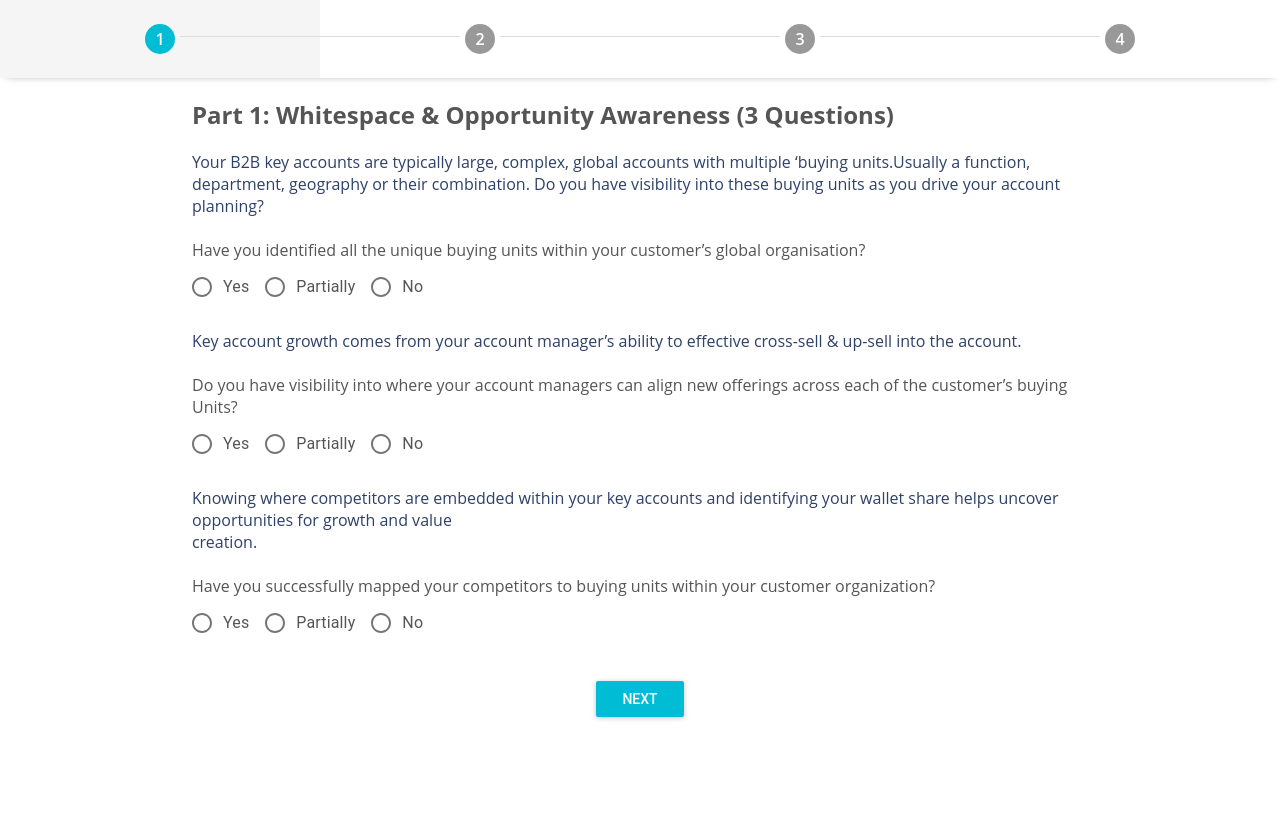
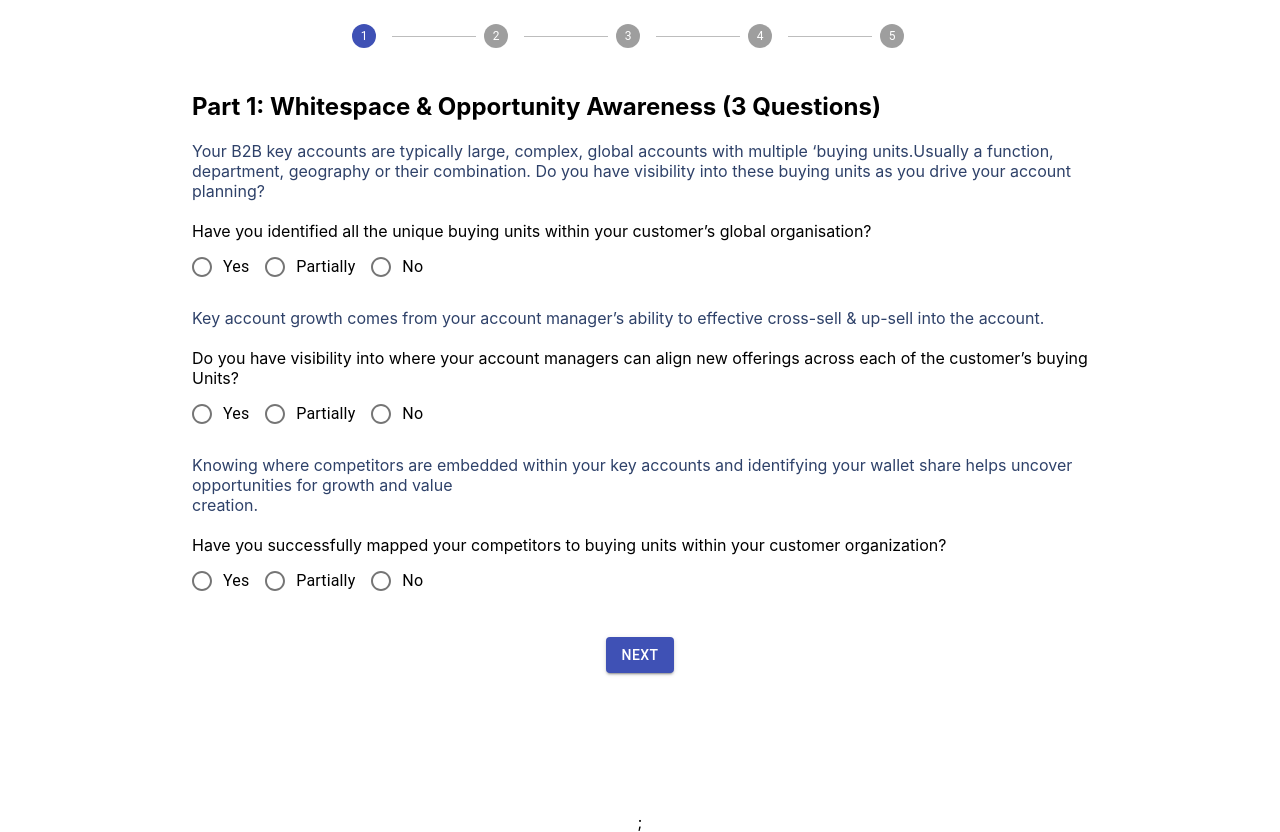
Before and after one commit to PiyushC07/Survey-React-App, a React (Create React App) app: page / in a window 1280 px wide. Built offline with nearby package versions, Linux system fonts and the light colour scheme.

Commit message:
4th commit with Stepper

```diff
--- a/src/App.js
+++ b/src/App.js
@@ -1,6 +1,7 @@
 import React from 'react';
 import UserPage from './components/UserPage';
 import './App.css';
+
 
 function App() {
   return (
--- a/src/assets/style.css
+++ b/src/assets/style.css
@@ -14,6 +14,11 @@
     margin: auto;
   } */
 
+
+.button{
+  background-color: blue !important;
+}
+
   .para{
   padding-left:15%;
     text-align: left;
@@ -25,132 +30,3 @@
       /* padding-left: 20px; */
       text-align: left;
   }
-
-
-
-html {
-    -webkit-font-smoothing: antialiased !important;
-    -moz-osx-font-smoothing: grayscale !important;
-    -ms-font-smoothing: antialiased !important;
-  }
-  body {
-    font-family: "Open Sans", sans-serif;
-    font-size: 16px;
-    color: #555555;
-  }
-  .md-stepper-horizontal {
-    display: table;
-    width: 100%;
-    margin: 0 auto;
-    background-color: #ffffff;
-    box-shadow: 0 3px 8px -6px rgba(0, 0, 0, 0.5);
-  }
-  .md-stepper-horizontal .md-step {
-    display: table-cell;
-    position: relative;
-    padding: 24px;
-  }
-  .md-stepper-horizontal .md-step:hover,
-  .md-stepper-horizontal .md-step:active {
-    background-color: rgba(0, 0, 0, 0.04);
-  }
-  .md-stepper-horizontal .md-step:active {
-    border-radius: 15% / 75%;
-  }
-  .md-stepper-horizontal .md-step:first-child:active {
-    border-top-left-radius: 0;
-    border-bottom-left-radius: 0;
-  }
-  .md-stepper-horizontal .md-step:last-child:active {
-    border-top-right-radius: 0;
-    border-bottom-right-radius: 0;
-  }
-  .md-stepper-horizontal .md-step:hover .md-step-circle {
-    background-color: #757575;
-  }
-  .md-stepper-horizontal .md-step:first-child .md-step-bar-left,
-  .md-stepper-horizontal .md-step:last-child .md-step-bar-right {
-    display: none;
-  }
-  .md-stepper-horizontal .md-step .md-step-circle {
-    width: 30px;
-    height: 30px;
-    margin: 0 auto;
-    background-color: #999999;
-    border-radius: 50%;
-    text-align: center;
-    line-height: 30px;
-    font-size: 16px;
-    font-weight: 600;
-    color: #ffffff;
-  }
-  .md-stepper-horizontal.green .md-step.active .md-step-circle {
-    background-color: #00ae4d;
-  }
-  .md-stepper-horizontal.orange .md-step.active .md-step-circle {
-    background-color: #00bcd4;
-  }
-  .md-stepper-horizontal .md-step.active .md-step-circle {
-    background-color: rgb(33, 150, 243);
-  }
-  .md-stepper-horizontal .md-step.done .md-step-circle:before {
-    font-family: "FontAwesome";
-    font-weight: 100;
-    content: "\f00c";
-  }
-  .md-stepper-horizontal .md-step.done .md-step-circle *,
-  .md-stepper-horizontal .md-step.editable .md-step-circle * {
-    display: none;
-  }
-  .md-stepper-horizontal .md-step.editable .md-step-circle {
-    -moz-transform: scaleX(-1);
-    -o-transform: scaleX(-1);
-    -webkit-transform: scaleX(-1);
-    transform: scaleX(-1);
-  }
-  .md-stepper-horizontal .md-step.editable .md-step-circle:before {
-    font-family: "FontAwesome";
-    font-weight: 100;
-    content: "\f040";
-  }
-  .md-stepper-horizontal .md-step .md-step-title {
-    margin-top: 16px;
-    font-size: 16px;
-    font-weight: 600;
-  }
-  .md-stepper-horizontal .md-step .md-step-title,
-  .md-stepper-horizontal .md-step .md-step-optional {
-    text-align: center;
-    color: rgba(0, 0, 0, 0.26);
-  }
-  .md-stepper-horizontal .md-step.active .md-step-title {
-    font-weight: 600;
-    color: rgba(0, 0, 0, 0.87);
-  }
-  .md-stepper-horizontal .md-step.active.done .md-step-title,
-  .md-stepper-horizontal .md-step.active.editable .md-step-title {
-    font-weight: 600;
-  }
-  .md-stepper-horizontal .md-step .md-step-optional {
-    font-size: 12px;
-  }
-  .md-stepper-horizontal .md-step.active .md-step-optional {
-    color: rgba(0, 0, 0, 0.54);
-  }
-  .md-stepper-horizontal .md-step .md-step-bar-left,
-  .md-stepper-horizontal .md-step .md-step-bar-right {
-    position: absolute;
-    top: 36px;
-    height: 1px;
-    border-top: 1px solid #dddddd;
-  }
-  .md-stepper-horizontal .md-step .md-step-bar-right {
-    right: 0;
-    left: 50%;
-    margin-left: 20px;
-  }
-  .md-stepper-horizontal .md-step .md-step-bar-left {
-    left: 0;
-    right: 50%;
-    margin-right: 20px;
-  }
--- a/src/components/Confirm.jsx
+++ b/src/components/Confirm.jsx
@@ -1,5 +1,5 @@
 import React, { Component } from "react";
-import RaisedButton from "material-ui/RaisedButton";
+import Button from "@material-ui/core/Button";
 import MuiThemeProvider from "material-ui/styles/MuiThemeProvider";
 // import TextField from "material-ui/TextField";
 import { List,ListItem } from 'material-ui/List'
@@ -84,25 +84,34 @@ export class Confirm extends Component {
              />
          </List>
           <br />
-          <RaisedButton
-            primary={false}
-            onClick={this.back}
-            label="Previous"
-            style={styles.button}
-          />
-          <RaisedButton
-            primary={true}
-            onClick={this.continue}
-            label="Save & Continue"
-            style={styles.button}
-          />
+          <Button
+
+                  color="default"
+                  variant="contained"
+                  primary={false}
+                  onClick={this.back}
+                  style={styles1.button}
+                >
+                  Previous
+                </Button>
+
+<Button
+                  type="submit"
+                  color="primary"
+                  variant="contained"
+                  primary={true}
+                  onClick={this.continue}
+                  style={styles1.button}
+                >
+                  Save & Continue
+                </Button>
         </MuiThemeProvider>
       </>
     );
   }
 }
 
-const styles = {
+const styles1 = {
   button: {
     margin: 15,
   },
--- a/src/components/FirstPage.jsx
+++ b/src/components/FirstPage.jsx
@@ -1,5 +1,5 @@
 import React, { Component } from "react";
-import RaisedButton from "material-ui/RaisedButton";
+import Button from "@material-ui/core/Button";
 import MuiThemeProvider from "material-ui/styles/MuiThemeProvider";
 import Radio from "@material-ui/core/Radio";
 import RadioGroup from "@material-ui/core/RadioGroup";
@@ -53,17 +53,15 @@ export class FirstPage extends Component {
   scrollToTop() {
     window.scrollTo({
       top: 0,
-      behavior: "smooth"
+      behavior: "smooth",
     });
   }
 
-  componentDidMount(){
+  componentDidMount() {
     this.scrollToTop();
   }
 
   render() {
-
-
     const styles = {
       white: (opacity = 0) => `rgba(255, 255, 255, ${opacity})`,
       black: (opacity = 0) => `rgba(255, 255, 255, ${opacity})`,
@@ -72,41 +70,6 @@ export class FirstPage extends Component {
     return (
       <>
         <MuiThemeProvider>
-          <div class="md-stepper-horizontal orange">
-            <div class="md-step active ">
-              <div class="md-step-circle">
-                <span>1</span>
-              </div>
-              {/* <div class="md-step-title">Part 1</div> */}
-              <div class="md-step-bar-left"></div>
-              <div class="md-step-bar-right"></div>
-            </div>
-            <div class="md-step ">
-              <div class="md-step-circle">
-                <span>2</span>
-              </div>
-              {/* <div class="md-step-title">Part 2</div> */}
-              <div class="md-step-bar-left"></div>
-              <div class="md-step-bar-right"></div>
-            </div>
-            <div class="md-step ">
-              <div class="md-step-circle">
-                <span>3</span>
-              </div>
-              {/* <div class="md-step-title">Part 3</div> */}
-              <div class="md-step-bar-left"></div>
-              <div class="md-step-bar-right"></div>
-            </div>
-            <div class="md-step">
-              <div class="md-step-circle">
-                <span>4</span>
-              </div>
-              {/* <div class="md-step-title">User Details</div> */}
-              <div class="md-step-bar-left"></div>
-              <div class="md-step-bar-right"></div>
-            </div>
-          </div>
-
           <div
             style={{
               backgroundColor: styles.black(0.05),
@@ -264,12 +227,15 @@ export class FirstPage extends Component {
                   </RadioGroup>
                 </div>
                 <br />
-                <RaisedButton
+                <Button
                   type="submit"
+                  color="primary"
+                  variant="contained"
                   primary={true}
-                  label="Next"
                   style={styles1.button}
-                />
+                >
+                  Next
+                </Button>
               </form>
             </div>
           </div>
--- a/src/components/SecondPage.jsx
+++ b/src/components/SecondPage.jsx
@@ -1,5 +1,5 @@
 import React, { Component } from "react";
-import RaisedButton from "material-ui/RaisedButton";
+import Button from "@material-ui/core/Button";
 import MuiThemeProvider from "material-ui/styles/MuiThemeProvider";
 import Radio from "@material-ui/core/Radio";
 import RadioGroup from "@material-ui/core/RadioGroup";
@@ -83,40 +83,7 @@ export class SecondPage extends Component {
     return (
       <>
         <MuiThemeProvider>
-          <div class="md-stepper-horizontal orange">
-            <div class="md-step active ">
-              <div class="md-step-circle">
-                <span>1</span>
-              </div>
-              {/* <div class="md-step-title">Part 1</div> */}
-              <div class="md-step-bar-left "></div>
-              <div class="md-step-bar-right"></div>
-            </div>
-            <div class="md-step active ">
-              <div class="md-step-circle">
-                <span>2</span>
-              </div>
-              {/* <div class="md-step-title">Part 2</div> */}
-              <div class="md-step-bar-left"></div>
-              <div class="md-step-bar-right"></div>
-            </div>
-            <div class="md-step ">
-              <div class="md-step-circle">
-                <span>3</span>
-              </div>
-              {/* <div class="md-step-title">Part 3</div> */}
-              <div class="md-step-bar-left"></div>
-              <div class="md-step-bar-right"></div>
-            </div>
-            <div class="md-step">
-              <div class="md-step-circle">
-                <span>4</span>
-              </div>
-              {/* <div class="md-step-title">User Details</div> */}
-              <div class="md-step-bar-left"></div>
-              <div class="md-step-bar-right"></div>
-            </div>
-          </div>
+
 
           <div
             style={{
@@ -296,19 +263,26 @@ export class SecondPage extends Component {
                 </RadioGroup>
 
                 <br />
-                <RaisedButton
+                <Button
+
+                  color="default"
+                  variant="contained"
                   primary={false}
                   onClick={this.back}
-                  label="Previous"
-                  style={buttonStyle.button}
-                />
+                  style={styles1.button}
+                >
+                  Previous
+                </Button>
 
-                <RaisedButton
+<Button
                   type="submit"
+                  color="primary"
+                  variant="contained"
                   primary={true}
-                  label="Next"
-                  style={buttonStyle.button}
-                />
+                  style={styles1.button}
+                >
+                  Next
+                </Button>
               </div>
             </form>
           </div>
@@ -318,10 +292,11 @@ export class SecondPage extends Component {
   }
 }
 
-const buttonStyle = {
+const styles1 = {
   button: {
     margin: 15,
   },
 };
 
+
 export default SecondPage;
--- a/src/components/ThirdPage.jsx
+++ b/src/components/ThirdPage.jsx
@@ -1,5 +1,5 @@
 import React, { Component } from "react";
-import RaisedButton from "material-ui/RaisedButton";
+import Button from "@material-ui/core/Button";
 import MuiThemeProvider from "material-ui/styles/MuiThemeProvider";
 import Radio from "@material-ui/core/Radio";
 import RadioGroup from "@material-ui/core/RadioGroup";
@@ -73,40 +73,7 @@ export class ThirdPage extends Component {
     return (
       <>
         <MuiThemeProvider>
-          <div class="md-stepper-horizontal orange">
-            <div class="md-step active ">
-              <div class="md-step-circle">
-                <span>1</span>
-              </div>
-              {/* <div class="md-step-title">Part 1</div> */}
-              <div class="md-step-bar-left"></div>
-              <div class="md-step-bar-right"></div>
-            </div>
-            <div class="md-step active ">
-              <div class="md-step-circle">
-                <span>2</span>
-              </div>
-              {/* <div class="md-step-title">Part 2</div> */}
-              <div class="md-step-bar-left"></div>
-              <div class="md-step-bar-right"></div>
-            </div>
-            <div class="md-step active ">
-              <div class="md-step-circle">
-                <span>3</span>
-              </div>
-              {/* <div class="md-step-title">Part 3</div> */}
-              <div class="md-step-bar-left"></div>
-              <div class="md-step-bar-right"></div>
-            </div>
-            <div class="md-step">
-              <div class="md-step-circle">
-                <span>4</span>
-              </div>
-              {/* <div class="md-step-title">User Details</div> */}
-              <div class="md-step-bar-left"></div>
-              <div class="md-step-bar-right"></div>
-            </div>
-          </div>
+
 
           <div
             style={{
@@ -239,19 +206,26 @@ export class ThirdPage extends Component {
             </RadioGroup>
 
             <br />
+            <Button
 
-            <RaisedButton
-              primary={false}
-              onClick={this.back}
-              label="Previous"
-              style={buttonStyle.button}
-            />
-            <RaisedButton
-              type="submit"
-              primary={true}
-              label="Next"
-              style={buttonStyle.button}
-            />
+                  color="default"
+                  variant="contained"
+                  primary={false}
+                  onClick={this.back}
+                  style={styles1.button}
+                >
+                  Previous
+                </Button>
+
+<Button
+                  type="submit"
+                  color="primary"
+                  variant="contained"
+                  primary={true}
+                  style={styles1.button}
+                >
+                  Next
+                </Button>
             </form>
           </div>
 
@@ -261,7 +235,7 @@ export class ThirdPage extends Component {
   }
 }
 
-const buttonStyle = {
+const styles1 = {
   button: {
     margin: 15,
   },
--- a/src/components/UserDetails.jsx
+++ b/src/components/UserDetails.jsx
@@ -1,5 +1,5 @@
 import React, { Component } from "react";
-import RaisedButton from "material-ui/RaisedButton";
+import Button from "@material-ui/core/Button";
 import MuiThemeProvider from "material-ui/styles/MuiThemeProvider";
 import TextField from "material-ui/TextField";
 
@@ -13,7 +13,7 @@ import TextField from "material-ui/TextField";
 // };
 
 export class UserDetails extends Component {
-//   state = intialState;
+  //   state = intialState;
 
   //     validate = () => {
   //       let  nameError="";
@@ -68,11 +68,11 @@ export class UserDetails extends Component {
   scrollToTop() {
     window.scrollTo({
       top: 0,
-      behavior: "smooth"
+      behavior: "smooth",
     });
   }
 
-  componentDidMount(){
+  componentDidMount() {
     this.scrollToTop();
   }
   render() {
@@ -84,41 +84,6 @@ export class UserDetails extends Component {
     return (
       <>
         <MuiThemeProvider>
-          <div class="md-stepper-horizontal orange">
-            <div class="md-step active ">
-              <div class="md-step-circle">
-                <span>1</span>
-              </div>
-              {/* <div class="md-step-title">Part 1</div> */}
-              <div class="md-step-bar-left"></div>
-              <div class="md-step-bar-right"></div>
-            </div>
-            <div class="md-step active ">
-              <div class="md-step-circle">
-                <span>2</span>
-              </div>
-              {/* <div class="md-step-title">Part 2</div> */}
-              <div class="md-step-bar-left"></div>
-              <div class="md-step-bar-right"></div>
-            </div>
-            <div class="md-step active ">
-              <div class="md-step-circle">
-                <span>3</span>
-              </div>
-              {/* <div class="md-step-title">Part 3</div> */}
-              <div class="md-step-bar-left"></div>
-              <div class="md-step-bar-right"></div>
-            </div>
-            <div class="md-step active">
-              <div class="md-step-circle">
-                <span>4</span>
-              </div>
-              {/* <div class="md-step-title">User Details</div> */}
-              <div class="md-step-bar-left"></div>
-              <div class="md-step-bar-right"></div>
-            </div>
-          </div>
-
           <div
             style={{
               backgroundColor: styles.black(0.05),
@@ -132,7 +97,6 @@ export class UserDetails extends Component {
                 required
                 id="standard-required"
                 error
-
                 hinttext="Enter your Full name"
                 floatingLabelText="Full Name"
                 onChange={handleChange("FullName")}
@@ -155,7 +119,6 @@ export class UserDetails extends Component {
                 required
                 id="standard-required"
                 error
-
                 floatingLabelText="Role"
                 onChange={handleChange("Role")}
                 defaultValue={values.Role}
@@ -173,10 +136,10 @@ export class UserDetails extends Component {
               </div> */}
               <br />
               <TextField
+
                 required
                 id="standard-required"
                 error
-
                 type="email"
                 floatingLabelText="Business E-mail"
                 onChange={handleChange("Email")}
@@ -196,18 +159,26 @@ export class UserDetails extends Component {
               </div> */}
               <br />
               <br />
-              <RaisedButton
-                primary={false}
-                onClick={this.back}
-                label="Previous"
-                style={buttonStyle.button}
-              />
-              <RaisedButton
-                type="submit"
-                primary={true}
-                label="Next"
-                style={buttonStyle.button}
-              />
+              <Button
+
+                  color="default"
+                  variant="contained"
+                  primary={false}
+                  onClick={this.back}
+                  style={styles1.button}
+                >
+                  Previous
+                </Button>
+
+<Button
+                  type="submit"
+                  color="primary"
+                  variant="contained"
+                  primary={true}
+                  style={styles1.button}
+                >
+                  Next
+                </Button>
             </form>
           </div>
         </MuiThemeProvider>
@@ -216,7 +187,7 @@ export class UserDetails extends Component {
   }
 }
 
-const buttonStyle = {
+const styles1 = {
   button: {
     margin: 15,
   },
--- a/src/components/UserPage.jsx
+++ b/src/components/UserPage.jsx
@@ -5,6 +5,10 @@ import ThirdPage from "./ThirdPage";
 import UserDetails from "./UserDetails";
 import Confirm from "./Confirm";
 import Success  from "./Success";
+import { Stepper, StepLabel, Step } from '@material-ui/core';
+
+
+
 
 export class UserPage extends Component {
   state = {
@@ -23,6 +27,61 @@ export class UserPage extends Component {
     Question9: "",
     Question10: "",
   };
+
+
+  showStep = (step,values) => {
+    switch (step) {
+      case 1:
+        return (
+          <FirstPage
+            nextStep={this.nextStep}
+            handleChange={this.handleChange}
+            onValueChange={this.onValueChange}
+            values={values}
+          />
+        );
+      case 2:
+        return (
+          <SecondPage
+            nextStep={this.nextStep}
+            handleChange={this.handleChange}
+            prevStep={this.prevStep}
+            values={values}
+          />
+        );
+      case 3:
+        return (
+          <ThirdPage
+            nextStep={this.nextStep}
+            handleChange={this.handleChange}
+            prevStep={this.prevStep}
+            values={values}
+          />
+        );
+      case 4:
+        return (
+          <UserDetails
+            nextStep={this.nextStep}
+            handleChange={this.handleChange}
+            prevStep={this.prevStep}
+            values={values}
+          />
+        );
+      case 5:
+        return (
+          <Confirm
+            nextStep={this.nextStep}
+            prevStep={this.prevStep}
+            values={values}
+          />
+        );
+        case 6 :
+            return(
+                <Success/>
+            )
+      default:
+    }
+  }
   //Proceed to next step
   nextStep = () => {
     const { step } = this.state;
@@ -78,58 +137,43 @@ export class UserPage extends Component {
       Question9,
       Question10,
     };
+    return(
+      <div>
+      <div style={{paddingLeft:'25%'}}>
+   <Stepper style={{width:'60%',color:'#00bcd4'}} activeStep={step-1} orientation="horizontal">
+     <Step>
+       <StepLabel>
 
-    switch (step) {
-      case 1:
-        return (
-          <FirstPage
-            nextStep={this.nextStep}
-            handleChange={this.handleChange}
-            onValueChange={this.onValueChange}
-            values={values}
-          />
-        );
-      case 2:
-        return (
-          <SecondPage
-            nextStep={this.nextStep}
-            handleChange={this.handleChange}
-            prevStep={this.prevStep}
-            values={values}
-          />
-        );
-      case 3:
-        return (
-          <ThirdPage
-            nextStep={this.nextStep}
-            handleChange={this.handleChange}
-            prevStep={this.prevStep}
-            values={values}
-          />
-        );
-      case 4:
-        return (
-          <UserDetails
-            nextStep={this.nextStep}
-            handleChange={this.handleChange}
-            prevStep={this.prevStep}
-            values={values}
-          />
-        );
-      case 5:
-        return (
-          <Confirm
-            nextStep={this.nextStep}
-            prevStep={this.prevStep}
-            values={values}
-          />
-        );
-        case 6 :
-            return(
-                <Success/>
-            )
-      default:
-    }
+       </StepLabel>
+     </Step>
+     <Step>
+       <StepLabel>
+
+       </StepLabel>
+     </Step>
+     <Step>
+       <StepLabel>
+
+       </StepLabel>
+     </Step>
+     <Step>
+       <StepLabel>
+
+       </StepLabel>
+     </Step>
+     <Step>
+       <StepLabel>
+
+       </StepLabel>
+     </Step>
+
+   </Stepper>
+   </div>
+
+    {this.showStep(step,values)};
+  </div>
+    );
+
   }
 }
 
```
